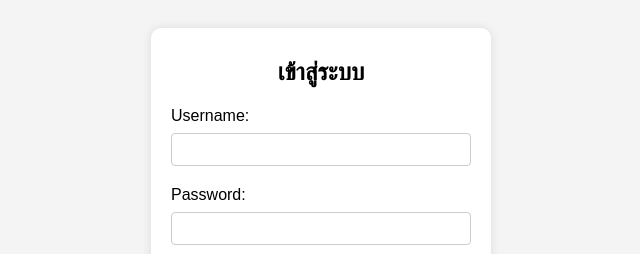
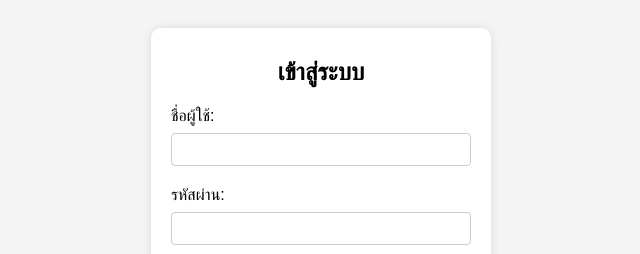
Before and after one commit to AnemoneTK/html-test, a plain HTML site: page index.html in a window 1280 px wide. Shown: the part 212-466 px from the top of the page, 319-959 px from the left. Drawn offline with Linux system fonts and the light colour scheme.

Commit message:
Revert "change username password"
This reverts commit cf9bb7d77b57372df46b76a5261eca023218a70a.

```diff
--- a/index.html
+++ b/index.html
@@ -12,12 +12,12 @@
       <h2>เข้าสู่ระบบ</h2>
       <div class="input-container">
         <div class="input-box">
-          <label for="username">Username:</label>
+          <label for="username">ชื่อผู้ใช้:</label>
           <input type="text" id="username" />
         </div>
 
         <div class="input-box">
-          <label for="password">Password:</label>
+          <label for="password">รหัสผ่าน:</label>
           <input type="password" id="password" />
         </div>
       </div>
```
